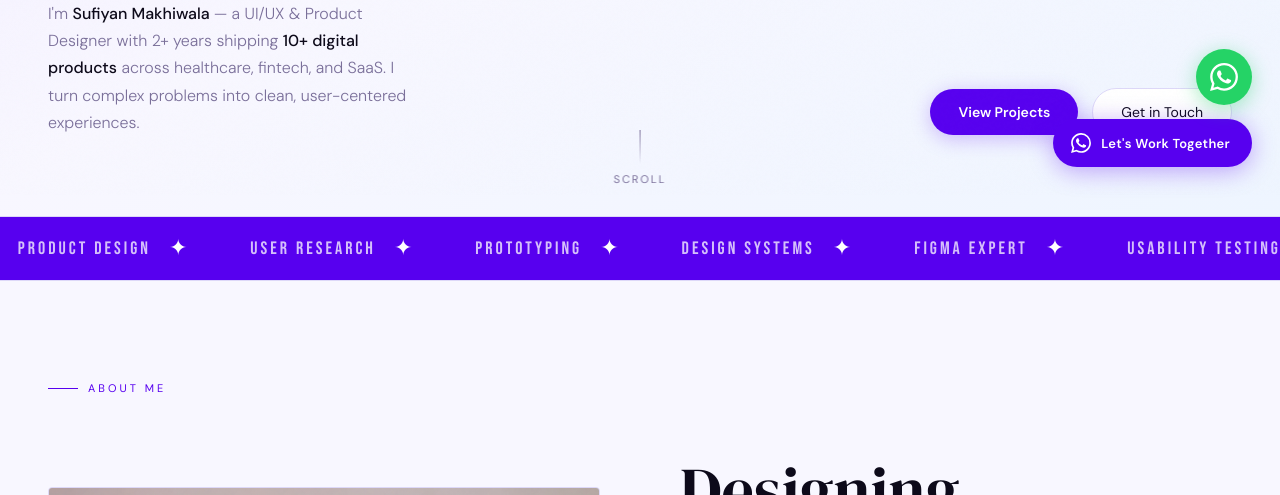
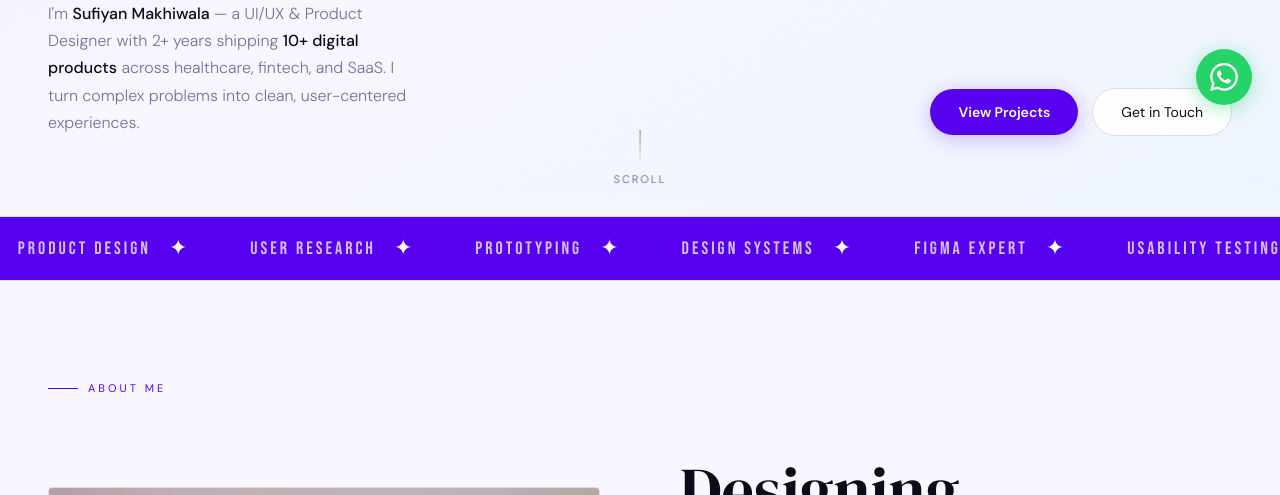
Before and after one commit to Sufiyan2614/Portfolio-Website, a plain HTML site: page index.html in a window 1280 px wide. Shown: the part 605-1100 px from the top of the page. Drawn offline with Linux system fonts and the light colour scheme.

Commit message:
Update index.html

```diff
--- a/index.html
+++ b/index.html
@@ -27,12 +27,12 @@
 <div class="cursor-follower" id="cursorFollower"></div>
 
 <!-- <!-- STICKY CTA -->
-<a href="https://wa.me/919726503619?text=Hi%20Sufiyan%2C%20I%20came%20across%20your%20portfolio%20and%20would%20love%20to%20discuss%20a%20project." target="_blank" class="sticky-cta" aria-label="Book a Call on WhatsApp">
+<!-- <a href="https://wa.me/919726503619?text=Hi%20Sufiyan%2C%20I%20came%20across%20your%20portfolio%20and%20would%20love%20to%20discuss%20a%20project." target="_blank" class="sticky-cta" aria-label="Book a Call on WhatsApp">
   <span class="sticky-cta-icon">
     <svg width="20" height="20" viewBox="0 0 24 24" fill="currentColor"><path d="M17.472 14.382c-.297-.149-1.758-.867-2.03-.967-.273-.099-.471-.148-.67.15-.197.297-.767.966-.94 1.164-.173.199-.347.223-.644.075-.297-.15-1.255-.463-2.39-1.475-.883-.788-1.48-1.761-1.653-2.059-.173-.297-.018-.458.13-.606.134-.133.298-.347.446-.52.149-.174.198-.298.298-.497.099-.198.05-.371-.025-.52-.075-.149-.669-1.612-.916-2.207-.242-.579-.487-.5-.669-.51-.173-.008-.371-.01-.57-.01-.198 0-.52.074-.792.372-.272.297-1.04 1.016-1.04 2.479 0 1.462 1.065 2.875 1.213 3.074.149.198 2.096 3.2 5.077 4.487.709.306 1.262.489 1.694.625.712.227 1.36.195 1.871.118.571-.085 1.758-.719 2.006-1.413.248-.694.248-1.289.173-1.413-.074-.124-.272-.198-.57-.347m-5.421 7.403h-.004a9.87 9.87 0 01-5.031-1.378l-.361-.214-3.741.982.998-3.648-.235-.374a9.86 9.86 0 01-1.51-5.26c.001-5.45 4.436-9.884 9.888-9.884 2.64 0 5.122 1.03 6.988 2.898a9.825 9.825 0 012.893 6.994c-.003 5.45-4.437 9.884-9.885 9.884m8.413-18.297A11.815 11.815 0 0012.05 0C5.495 0 .16 5.335.157 11.892c0 2.096.547 4.142 1.588 5.945L.057 24l6.305-1.654a11.882 11.882 0 005.683 1.448h.005c6.554 0 11.89-5.335 11.893-11.893a11.821 11.821 0 00-3.48-8.413z"/></svg>
   </span>
   <span class="sticky-cta-text">Let's Work Together</span>
-</a> -->
+</a> --> -->
 
 <!-- WHATSAPP FLOATING BUTTON -->
 <a href="https://wa.me/919726503619?text=Hi%20Sufiyan%2C%20I%20came%20across%20your%20portfolio%20and%20would%20love%20to%20discuss%20a%20project." target="_blank" class="whatsapp-float" aria-label="Chat on WhatsApp">
```
